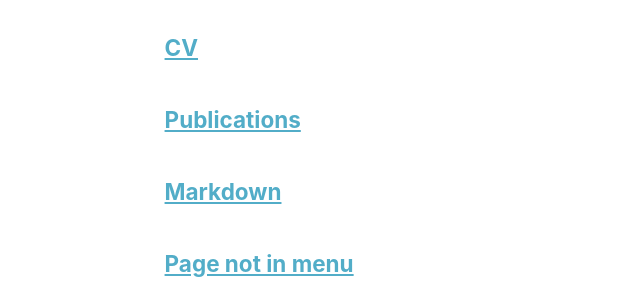
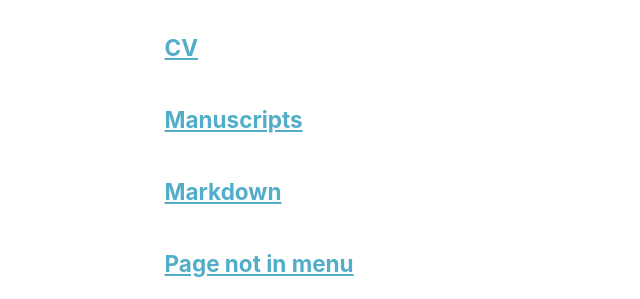
Before and after one commit to Magic-Ma-tech/Magic-Ma-tech.github.io, a Jekyll site: the page built from _pages/page-archive.html, in a window 1280 px wide. Shown: the part 607-906 px from the top of the page, without its empty margins (117-757 px from the left). Built offline with Jekyll 4.4.1, drawn with Linux system fonts in a browser that asks for light colours.

Commit message:
Update manuscripts.html

```diff
--- a/_pages/manuscripts.html
+++ b/_pages/manuscripts.html
@@ -1,7 +1,7 @@
 ---
 layout: archive
-title: "Publications"
-permalink: /publications/
+title: "Manuscripts"
+permalink: /manuscripts/
 author_profile: true
 ---
 
```
